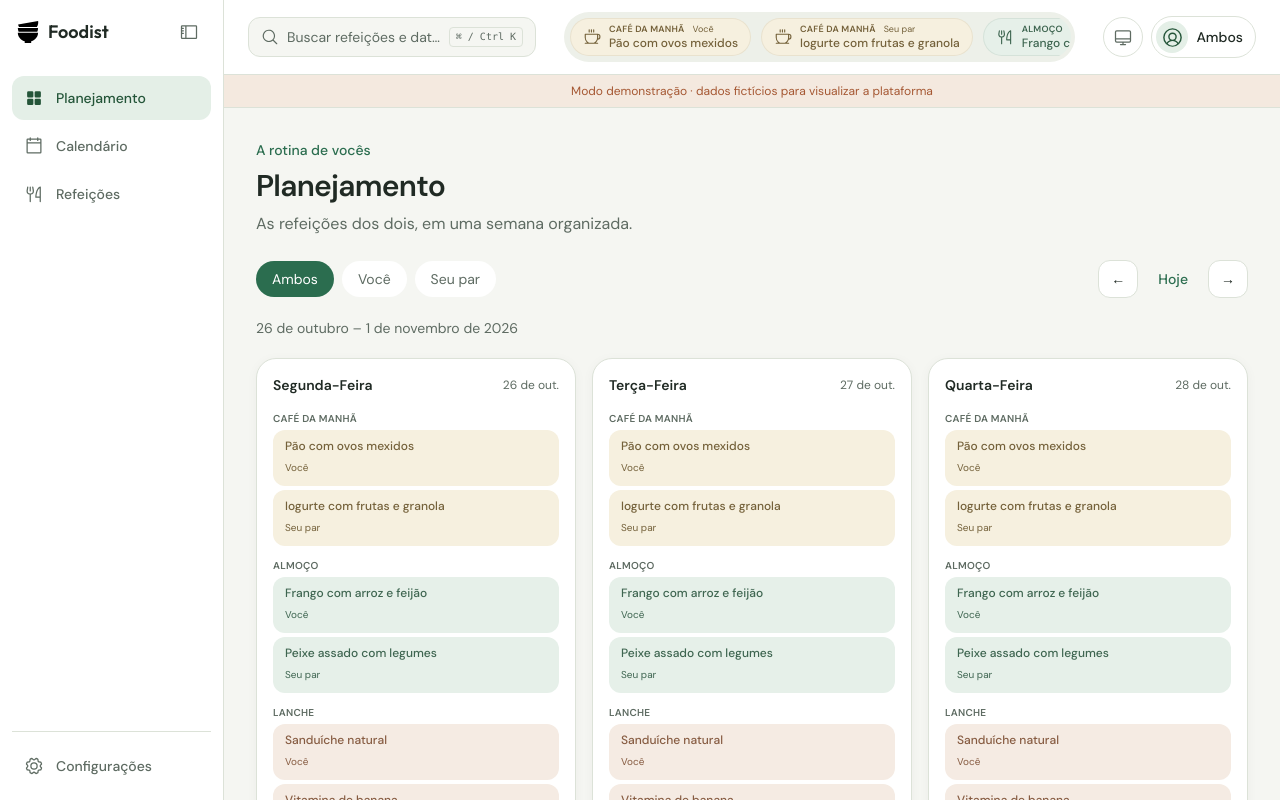
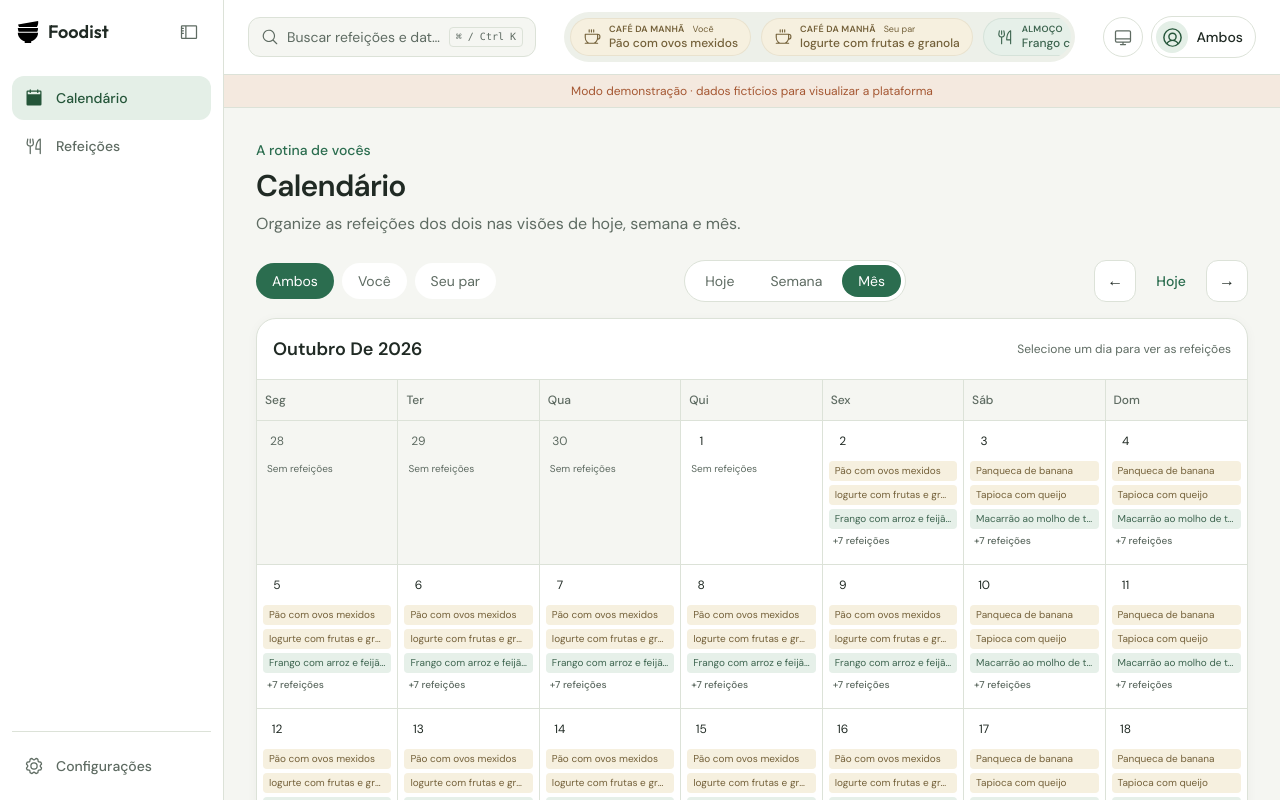
Before and after one commit to ogusmello/foodcalendar-fe, a Next.js app: page / in a window 1280 px wide. Shown: the top 800 px of the page. Built offline with nearby package versions, Linux system fonts and the light colour scheme.

Commit message:
feat: make the calendar the home page

```diff
--- a/app/_components/common/Sidebar/index.tsx
+++ b/app/_components/common/Sidebar/index.tsx
@@ -4,13 +4,12 @@ import Image from "next/image";
 import Link from "next/link";
 import { usePathname } from "next/navigation";
 import { useRef, useState } from "react";
-import { CalendarBlankIcon, SquaresFourIcon, ForkKnifeIcon, GearIcon, ListIcon, SidebarIcon, XIcon } from "@phosphor-icons/react";
+import { CalendarBlankIcon, ForkKnifeIcon, GearIcon, ListIcon, SidebarIcon, XIcon } from "@phosphor-icons/react";
 import { NavItem } from "./parts/NavItem";
 import type { SidebarItem } from "./types";
 
 const mainItems: SidebarItem[] = [
-  { href: "/", label: "Planejamento", icon: SquaresFourIcon },
-  { href: "/calendario", label: "Calendário", icon: CalendarBlankIcon },
+  { href: "/", label: "Calendário", icon: CalendarBlankIcon },
   { href: "/refeicoes", label: "Refeições", icon: ForkKnifeIcon },
 ];
 const settingsItem: SidebarItem = {
@@ -30,7 +29,7 @@ export function Sidebar() {
   return (
     <aside className={`flex shrink-0 flex-col border-b border-border bg-surface md:sticky md:top-0 md:h-dvh md:border-r md:border-b-0 ${collapsed ? "md:w-20" : "md:w-sidebar"}`}>
       <header className={`flex min-h-topbar items-center gap-2 px-4 ${collapsed ? "md:flex-col md:justify-center md:gap-3 md:py-4" : "justify-between"}`}>
-        <Link href="/" aria-label="Foodist — Planejamento" onNavigate={() => setMobileOpen(false)} className="flex items-center gap-2 rounded-control">
+        <Link href="/" aria-label="Foodist — Calendário" onNavigate={() => setMobileOpen(false)} className="flex items-center gap-2 rounded-control">
           <Image alt="" src="/foodist_mark_2.svg" width={24} height={24} priority className="h-6 w-6 shrink-0" />
           <span className={`font-brand text-lg font-semibold ${collapsed ? "md:hidden" : ""}`}>Foodist</span>
         </Link>
--- a/app/_components/common/TopNavBar/parts/DayOverview/index.tsx
+++ b/app/_components/common/TopNavBar/parts/DayOverview/index.tsx
@@ -48,7 +48,7 @@ export function DayOverview({ date, data, userId }: DayOverviewProps) {
             return (
               <li key={`${slot.type}-${plan?.id ?? "empty"}`} className="shrink-0 snap-start">
                 <Link
-                  href={`/calendario?${params}`}
+                  href={`/?${params}`}
                   title={`${slot.label}: ${subtitle}${plan ? ` · ${plan.user.name}` : ""}`}
                   className={`m-0.5 flex min-h-9 max-w-56 items-center gap-2 rounded-full border border-current/10 px-3 py-1 hover:border-current/40 focus-visible:-outline-offset-2 ${slot.color}`}
                 >
--- a/app/_components/common/TopNavBar/parts/Search/index.tsx
+++ b/app/_components/common/TopNavBar/parts/Search/index.tsx
@@ -90,7 +90,7 @@ export function Search({ date, userId }: SearchProps) {
   function dateHref(value: string) {
     const params = new URLSearchParams({ date: value });
     if (userId) params.set("userId", userId);
-    return `/calendario?${params}`;
+    return `/?${params}`;
   }
 
   return (
--- a/app/_components/features/CalendarView/index.tsx
+++ b/app/_components/features/CalendarView/index.tsx
@@ -29,7 +29,7 @@ export async function CalendarView({ searchParams }: CalendarViewProps) {
   function href(day: string, userId = person, nextView: string = view) {
     const query = new URLSearchParams({ date: day, view: nextView });
     if (userId) query.set("userId", userId);
-    return `/calendario?${query}`;
+    return `/?${query}`;
   }
   function occurrences(day: string) {
     const weekday = weekdays[parseDate(day)!.getDay()];
@@ -81,7 +81,7 @@ export async function CalendarView({ searchParams }: CalendarViewProps) {
           const meals = selectedPlans.filter(plan => plan.mealType === item.type);
           return <section key={item.type}><h3 className="mb-2 text-[10px] font-semibold uppercase tracking-wide text-muted-foreground">{item.label}</h3>{meals.length ? <ul className="space-y-2">{meals.map(plan => <li key={plan.id}><Link href={`/refeicoes?mealId=${plan.meal.id}`} className={`block rounded-control px-3 py-2.5 ${item.color}`}><span className="block text-xs font-medium">{plan.meal.name}</span><span className="text-[10px]">{plan.user.name}</span></Link></li>)}</ul> : <p className="text-xs text-muted-foreground">{incomplete ? "Dados incompletos" : "Sem refeição planejada"}</p>}</section>;
         })}</div>
-        <Link href={`/?date=${date}${person ? `&userId=${encodeURIComponent(person)}` : ""}`} className="mt-6 inline-block rounded-control text-sm font-medium text-primary">Ver planejamento da semana →</Link>
+        <Link href={`/?view=week&date=${date}${person ? `&userId=${encodeURIComponent(person)}` : ""}`} className="mt-6 inline-block rounded-control text-sm font-medium text-primary">Ver semana →</Link>
       </aside>}
     </div>
   </div>;
--- a/app/_components/features/Planning/index.tsx
+++ /dev/null
@@ -1,81 +0,0 @@
-import Link from "next/link";
-import { getApi } from "@/lib/api/server";
-import { localDate, parseDate, formatDate, todayInSaoPaulo } from "@/lib/calendar";
-import type { MealPlan, User } from "@/lib/api/types";
-import type { PlanningProps } from "./types";
-
-const weekdays = ["SUNDAY", "MONDAY", "TUESDAY", "WEDNESDAY", "THURSDAY", "FRIDAY", "SATURDAY"];
-const slots = [
-  { type: "BREAKFAST", label: "Café da manhã", color: "bg-meal-breakfast text-meal-breakfast-foreground" },
-  { type: "LUNCH", label: "Almoço", color: "bg-meal-lunch text-meal-lunch-foreground" },
-  { type: "SNACK", label: "Lanche", color: "bg-meal-snack text-meal-snack-foreground" },
-  { type: "DINNER", label: "Jantar", color: "bg-meal-dinner text-meal-dinner-foreground" },
-  { type: "DESSERT", label: "Sobremesa", color: "bg-meal-dessert text-meal-dessert-foreground" },
-];
-
-export async function Planning({ searchParams }: PlanningProps) {
-  const params = await searchParams;
-  let users: User[];
-  try { users = await getApi<User[]>("/users"); }
-  catch { return <p role="status" className="rounded-card bg-surface p-6 text-muted-foreground">Planejamento indisponível no momento.</p>; }
-  const today = todayInSaoPaulo();
-  const selectedDate = typeof params.date === "string" && parseDate(params.date) ? params.date : today;
-  const anchor = parseDate(selectedDate)!;
-  const monday = new Date(anchor);
-  monday.setDate(monday.getDate() - (monday.getDay() + 6) % 7);
-  const dates = Array.from({ length: 7 }, (_, index) => {
-    const day = new Date(monday);
-    day.setDate(day.getDate() + index);
-    return localDate(day);
-  });
-  const person = typeof params.userId === "string" ? params.userId : null;
-  const targets = users.filter((user) => !person || String(user.id) === person);
-  const results = await Promise.allSettled(targets.map((user) => getApi<MealPlan[]>(`/meal-plans?userId=${user.id}&startDate=${dates[0]}&endDate=${dates[6]}`)));
-  const plans = results.flatMap((result) => result.status === "fulfilled" ? result.value : []);
-  const partial = results.some((result) => result.status === "rejected");
-
-  function href(date: string, userId = person) {
-    const query = new URLSearchParams({ date });
-    if (userId) query.set("userId", userId);
-    return `/?${query}`;
-  }
-  const previous = new Date(monday); previous.setDate(previous.getDate() - 7);
-  const next = new Date(monday); next.setDate(next.getDate() + 7);
-
-  return <div className="space-y-5">
-    <div className="flex flex-wrap items-center justify-between gap-3">
-      <nav aria-label="Pessoa do planejamento" className="flex flex-wrap gap-2">
-        {[{ id: "", name: "Ambos" }, ...users.map(user => ({ id: String(user.id), name: user.name }))].map(user => <Link key={user.id} href={href(selectedDate, user.id || null)} aria-current={(person ?? "") === user.id ? "page" : undefined} className={`rounded-full px-4 py-2 text-sm ${(person ?? "") === user.id ? "bg-primary text-primary-foreground" : "bg-surface text-muted-foreground"}`}>{user.name}</Link>)}
-      </nav>
-      <nav aria-label="Semana" className="flex items-center gap-3 text-sm">
-        <Link href={href(localDate(previous))} aria-label="Semana anterior" className="rounded-control border border-border bg-surface px-3 py-2">←</Link>
-        <Link href={href(today)} className="rounded-control px-2 py-2 font-medium text-primary">Hoje</Link>
-        <Link href={href(localDate(next))} aria-label="Próxima semana" className="rounded-control border border-border bg-surface px-3 py-2">→</Link>
-      </nav>
-    </div>
-    <p className="text-sm text-muted-foreground">{formatDate(dates[0])} – {formatDate(dates[6], { day: "numeric", month: "long", year: "numeric" })}</p>
-    {partial && <p role="status" className="text-sm text-warning">Parte do planejamento está indisponível.</p>}
-    {targets.length === 0 && <p className="text-muted-foreground">Nenhuma pessoa encontrada.</p>}
-    <div className="grid gap-bento sm:grid-cols-2 xl:grid-cols-3">
-      {dates.map((date) => {
-        const weekday = weekdays[parseDate(date)!.getDay()];
-        const daily = plans.filter(plan => plan.startDate <= date && plan.endDate >= date && plan.targetDays.includes(weekday));
-        return <section key={date} className={`rounded-card border bg-surface p-4 shadow-card ${date === selectedDate ? "border-primary" : "border-border"}`}>
-          <Link href={href(date)} className="mb-4 flex items-center justify-between rounded-control">
-            <h2 className="text-sm font-semibold capitalize">{formatDate(date, { weekday: "long" })}</h2>
-            <span className="text-xs text-muted-foreground">{formatDate(date, { day: "2-digit", month: "short" })}{date === today ? " · Hoje" : ""}</span>
-          </Link>
-          <div className="space-y-3">
-            {slots.filter(slot => !params.mealType || !slots.some(s => s.type === params.mealType) || slot.type === params.mealType).map(slot => {
-              const meals = daily.filter(plan => plan.mealType === slot.type);
-              return <div key={slot.type}>
-                <h3 className="mb-1 text-[10px] font-semibold uppercase tracking-wide text-muted-foreground">{slot.label}</h3>
-                {meals.length ? <div className="space-y-1">{meals.map(plan => <Link key={plan.id} href={`/refeicoes?mealId=${plan.meal.id}`} className={`block rounded-control px-3 py-2 ${slot.color} ${String(plan.id) === params.planId ? "ring-2 ring-ring" : ""}`}><span className="block text-xs font-medium">{plan.meal.name}</span><span className="text-[10px]">{plan.user.name}</span></Link>)}</div> : <p className="text-xs text-muted-foreground">{partial ? "Dados incompletos" : "Sem refeição planejada"}</p>}
-              </div>;
-            })}
-          </div>
-        </section>;
-      })}
-    </div>
-  </div>;
-}
--- a/app/_components/features/Planning/types.tsx
+++ /dev/null
@@ -1,3 +0,0 @@
-export interface PlanningProps {
-  searchParams: Promise<{ date?: string; userId?: string; mealType?: string; planId?: string }>;
-}
--- a/app/page.tsx
+++ b/app/page.tsx
@@ -1,10 +1,13 @@
 import { Suspense } from "react";
-import { Planning } from "./_components/features/Planning";
-import type { PlanningProps } from "./_components/features/Planning/types";
+import type { Metadata } from "next";
+import { CalendarView } from "./_components/features/CalendarView";
+import type { CalendarViewProps } from "./_components/features/CalendarView/types";
 
-export default function Home({ searchParams }: PlanningProps) {
-  return <section aria-labelledby="planning-heading" className="space-y-6">
-    <div><p className="mb-2 text-sm font-medium text-primary">A rotina de vocês</p><h1 id="planning-heading" className="text-2xl font-semibold tracking-tight sm:text-3xl">Planejamento</h1><p className="mt-2 text-muted-foreground">As refeições dos dois, em uma semana organizada.</p></div>
-    <Suspense fallback={<p role="status" className="text-muted-foreground">Carregando planejamento…</p>}><Planning searchParams={searchParams} /></Suspense>
+export const metadata: Metadata = { title: "Calendário | Foodist" };
+
+export default function Home({ searchParams }: CalendarViewProps) {
+  return <section aria-labelledby="calendar-heading" className="space-y-6">
+    <div><p className="mb-2 text-sm font-medium text-primary">A rotina de vocês</p><h1 id="calendar-heading" className="text-2xl font-semibold tracking-tight sm:text-3xl">Calendário</h1><p className="mt-2 text-muted-foreground">Organize as refeições dos dois nas visões de hoje, semana e mês.</p></div>
+    <Suspense fallback={<p role="status" className="text-muted-foreground">Carregando calendário…</p>}><CalendarView searchParams={searchParams} /></Suspense>
   </section>;
 }
--- a/next.config.ts
+++ b/next.config.ts
@@ -1,7 +1,9 @@
 import type { NextConfig } from "next";
 
 const nextConfig: NextConfig = {
-  /* config options here */
+  async redirects() {
+    return [{ source: "/calendario", destination: "/", permanent: false }];
+  },
   cacheComponents: true,
   partialPrefetching: true,
   turbopack: {
```
Also changed, not shown: app/calendario/page.tsx (deleted, +0 -13 lines), .ai/11-calendario.md.
